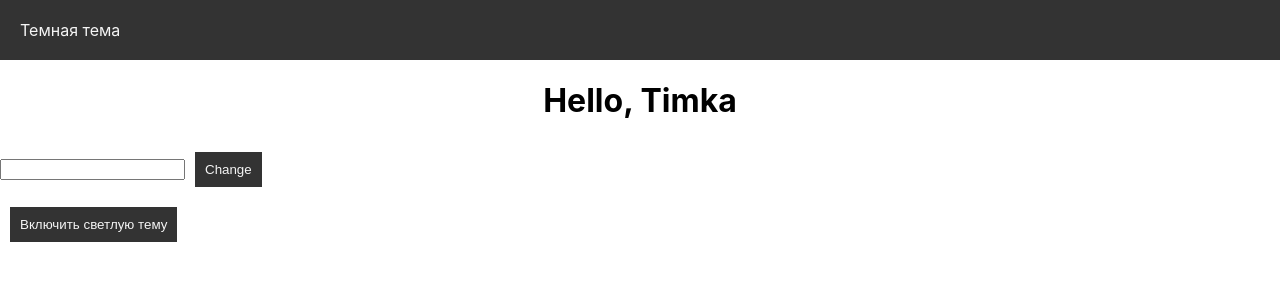
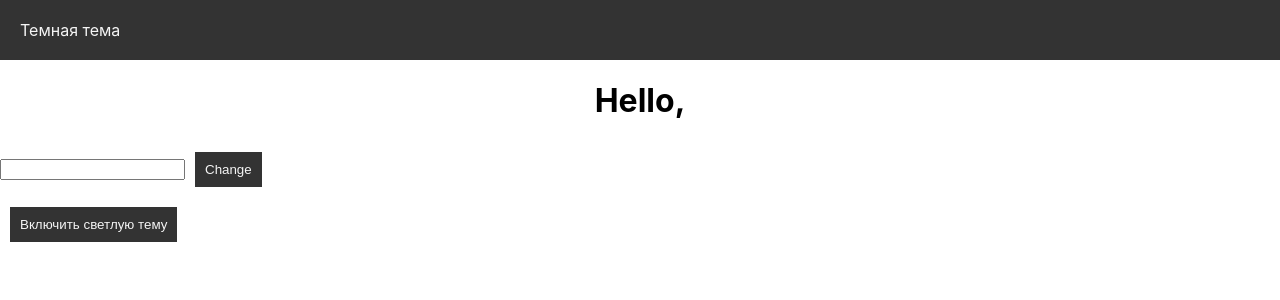
Before and after one commit to mullally777/context, a React (Create React App) app: page / in a window 1280 px wide. Shown: the top 300 px of the page. Built offline with nearby package versions, Linux system fonts and the light colour scheme.

Commit message:
add title name

```diff
--- a/src/MainContent.js
+++ b/src/MainContent.js
@@ -1,8 +1,12 @@
 import React from "react"
+import {UserContextConsumer} from "./userContext"
 
 function MainContent() {
     return (
-        <h1>Hello, Timka</h1>
+        <UserContextConsumer>
+            {context => (<h1>Hello, {context.username}</h1>)}
+        </UserContextConsumer>
+
     )
 }
 
```
